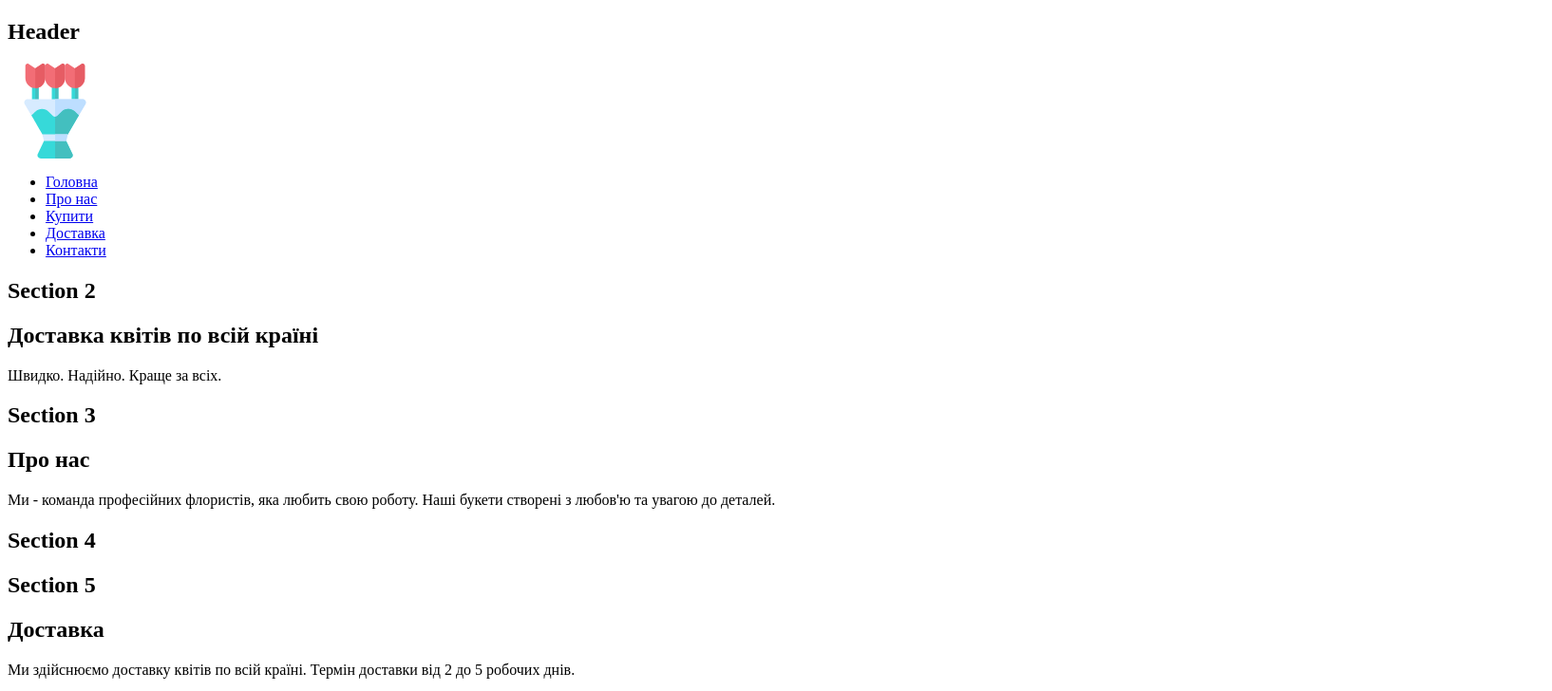
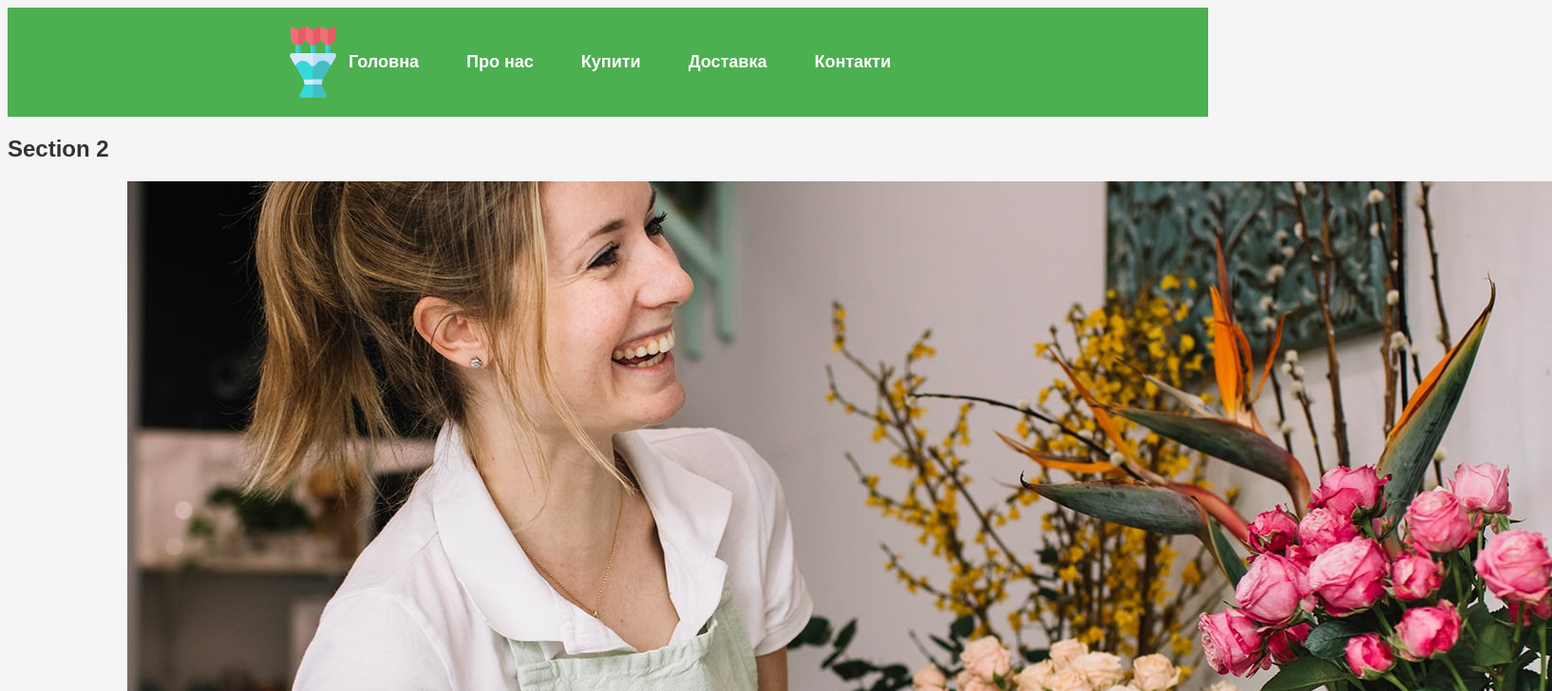
Before and after one commit to viktoriiasokolova17/Flower, a plain HTML site: page index.html in a window 1280 px wide. Shown: the top 728 px of the page at 95% size, 1634 px wide, since content can reach past the window. Drawn offline with Linux system fonts and the light colour scheme.

Commit message:
Add header

```diff
--- a/css/style.css
+++ b/css/style.css
@@ -1,4 +1,50 @@
+
+body {
+    font-family: Arial, sans-serif;
+    background-color: #f5f5f5;
+    color: #333;
+}
+
+.container {
+    width: 80%;
+    margin: 0 auto;
+}
+
+/* header */
+.header {
+    background-color: #4CAF50;
+    padding: 20px 0;
+    color: white;
+    text-align: center;
+}
+
 .logo{
-    width: 100px;
-    height: 100px;
+    width: 75px;
+    height: 75px;
+
 }
+
+.nav-list{
+    list-style: none;
+    padding: 0;
+    margin: 0;
+    display: flex;
+    justify-content: center;
+    align-items: center;
+}
+
+.nav-item{
+    display: inline;
+    margin-right: 50px;
+}
+
+.nav-item a {
+    color: white;
+    text-decoration: none;
+    font-weight: bold;
+    font-size: 18px;
+}
+
+.nav-item:hover {
+    text-decoration: underline;
+}
--- a/index.html
+++ b/index.html
@@ -9,19 +9,20 @@
     <link rel="stylesheet" href="./css/style.css">
 </head>
 <body>
-    <header>
-        <h2>Header</h2>
+    <header class="header">
+
         <div class="container">
-            <div class="logo">
-                <a href="index.html" class="logo"><img src="./images/logo.svg" alt="Логотип"></a>
-            </div>
+
             <nav>
-                <ul>
-                    <li><a href="#home">Головна</a></li>
-                    <li><a href="#about">Про нас</a></li>
-                    <li><a href="#shop">Купити</a></li>
-                    <li><a href="#delivery">Доставка</a></li>
-                    <li><a href="#contact">Контакти</a></li>
+                <ul class="nav-list">
+                    <div class="logo">
+                        <a href="index.html" class="logo"><img src="./images/logo.svg" alt="Логотип"></a>
+                   </div>
+                    <li class="nav-item"><a href="#home">Головна</a></li>
+                    <li class="nav-item"><a href="#about">Про нас</a></li>
+                    <li class="nav-item"><a href="#shop">Купити</a></li>
+                    <li class="nav-item"><a href="#delivery">Доставка</a></li>
+                    <li class="nav-item"><a href="#contact">Контакти</a></li>
                 </ul>
             </nav>
         </div>
@@ -30,6 +31,7 @@
     <section class="hero">
         <h2>Section 2</h2>
         <div class="container">
+            <img src="./images/hero-section.jpg" alt="Флорист з квітами">
             <h1>Доставка квітів по всій країні</h1>
              <p>Швидко. Надійно. Краще за всіх.</p>
         </div>
```
Also changed, not shown: images/hero-section.jpg (added).
